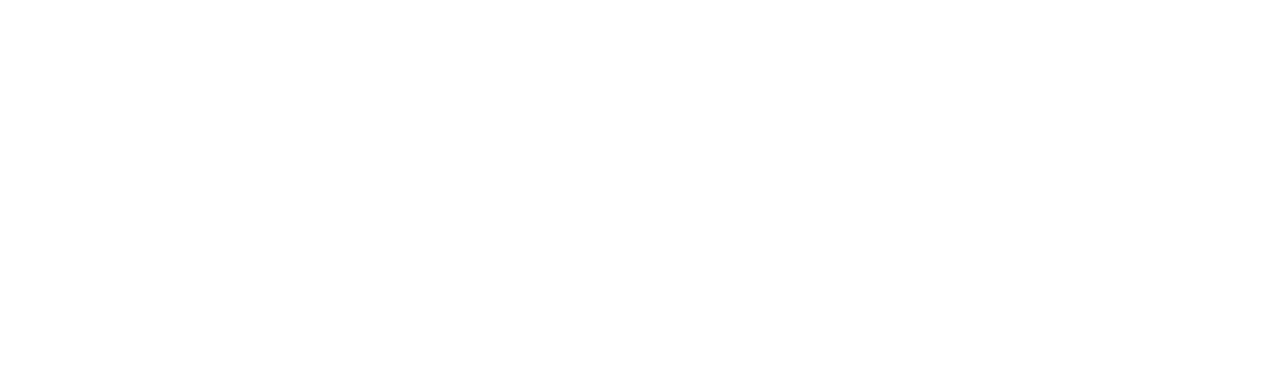
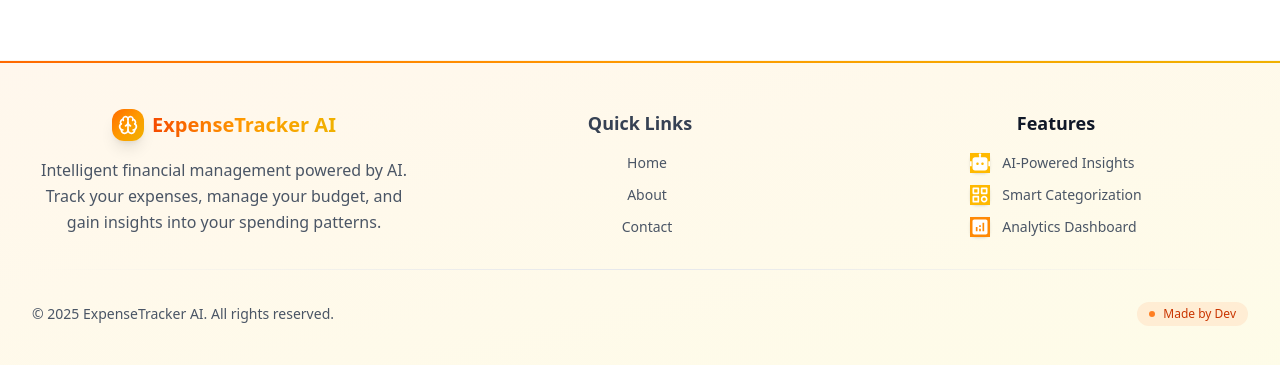
Before and after one commit to DevPatel1023/ai-expense-tracker, a Next.js app: page / in a window 1280 px wide. Shown: the part 805-1170 px from the top of the page. Before the commit the page ends 865 px from the top, so only its background shows below. Built offline with nearby package versions, Linux system fonts and the light colour scheme; no server answers.

Commit message:
fix : styling in this files

```diff
--- a/app/layout.tsx
+++ b/app/layout.tsx
@@ -10,6 +10,7 @@
 import { Geist, Geist_Mono } from 'next/font/google'
 import './globals.css'
 import Navbar from '@/components/Navbar'
+import Footer from '@/components/Footer'
 
 const geistSans = Geist({
   variable: '--font-geist-sans',
@@ -38,6 +39,7 @@
           <div className='min-h-screen bg-background'>
           <Navbar />
           {children}
+          <Footer />
           </div>
         </body>
       </html>
--- a/app/sign-in/[[...sign-in]]/page.tsx
+++ b/app/sign-in/[[...sign-in]]/page.tsx
@@ -1,5 +1,9 @@
-import { SignIn } from '@clerk/nextjs'
+import { SignIn } from "@clerk/nextjs";
 
 export default function Page() {
-  return <SignIn />
+  return (
+    <div className="flex items-center justify-center min-h-screen">
+      <SignIn />
+    </div>
+  );
 }
--- a/app/sign-up/[[...sign-up]]/page.tsx
+++ b/app/sign-up/[[...sign-up]]/page.tsx
@@ -1,5 +1,8 @@
-import { SignUp } from '@clerk/nextjs'
+import { SignUp } from "@clerk/nextjs";
 
 export default function Page() {
-  return <SignUp />
+  return;
+  <div className="flex items-center justify-center min-h-screen">
+    <SignUp />
+  </div>;
 }
--- a/components/Footer.tsx
+++ b/components/Footer.tsx
@@ -1,5 +1,8 @@
 import { Brain } from "lucide-react";
 import Link from "next/link";
+import { BiCategory } from "react-icons/bi";
+import { MdAnalytics } from "react-icons/md";
+import { RiRobot2Fill } from "react-icons/ri";
 
 const Footer = () => {
   return (
@@ -68,19 +71,19 @@
             <div className="space-y-3">
               <div className="flex items-center gap-3 text-gray-600  text-sm">
                 <div className="w-5 h-5  rounded-md flex items-center justify-center shadow-sm">
-                  <span className="text-white text-xs">🤖</span>
+                  <RiRobot2Fill size='w-6 h-6' className="text-white bg-amber-400" />
                 </div>
                 AI-Powered Insights
               </div>
               <div className="flex items-center gap-3 text-gray-600 text-sm">
                 <div className="w-5 h-5 rounded-md flex items-center justify-center shadow-sm">
-                  <span className="text-white text-xs">✨</span>
+                  <BiCategory size='w-5 h-5' className="text-white bg-amber-400" />
                 </div>
                 Smart Categorization
               </div>
               <div className="flex items-center gap-3 text-gray-600  text-sm">
                 <div className="w-5 h-5 rounded-md flex items-center justify-center shadow-sm">
-                  <span className="text-orange text-xs">📊</span>
+                  <MdAnalytics size='h-6 w-6' className="bg-orange-400 text-white" />
                 </div>
                 Analytics Dashboard
               </div>
--- a/package.json
+++ b/package.json
@@ -15,7 +15,8 @@
     "lucide-react": "^0.541.0",
     "next": "15.5.0",
     "react": "19.1.0",
-    "react-dom": "19.1.0"
+    "react-dom": "19.1.0",
+    "react-icons": "^5.5.0"
   },
   "devDependencies": {
     "@eslint/eslintrc": "^3",
```
Also changed, not shown: 1 other file (tests, documents, lock files or other folders).
